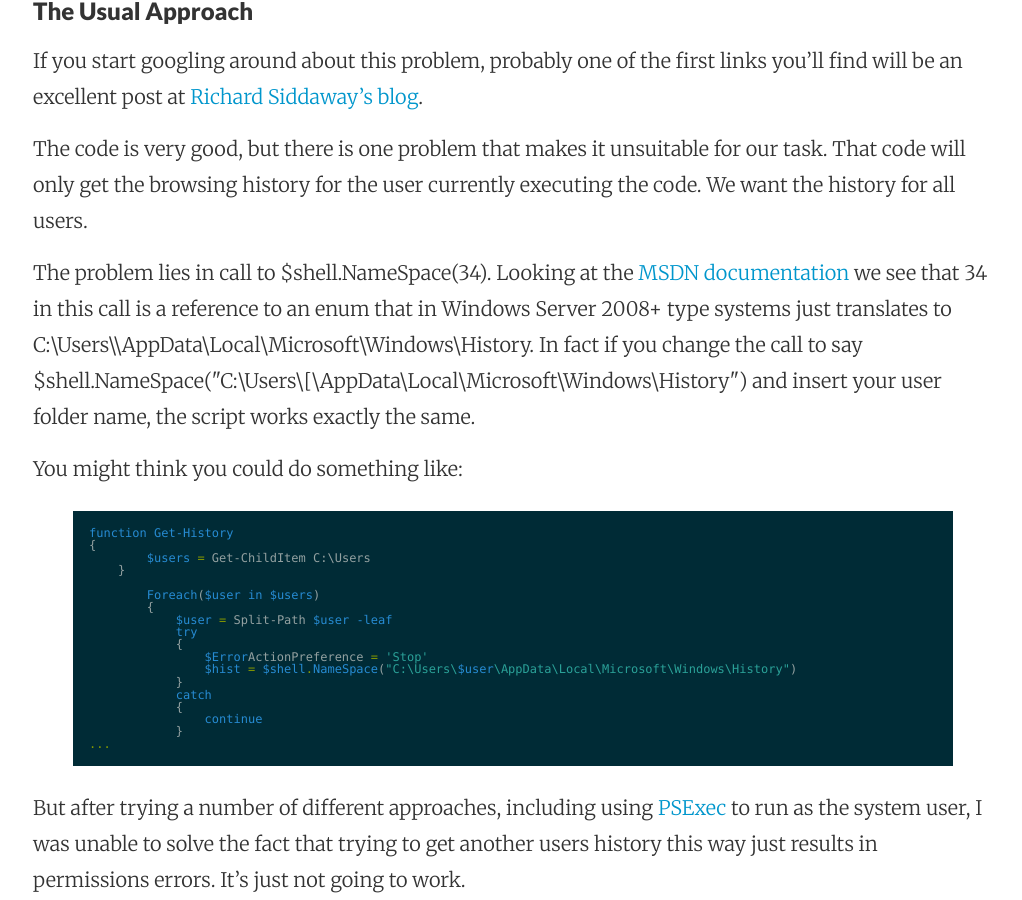
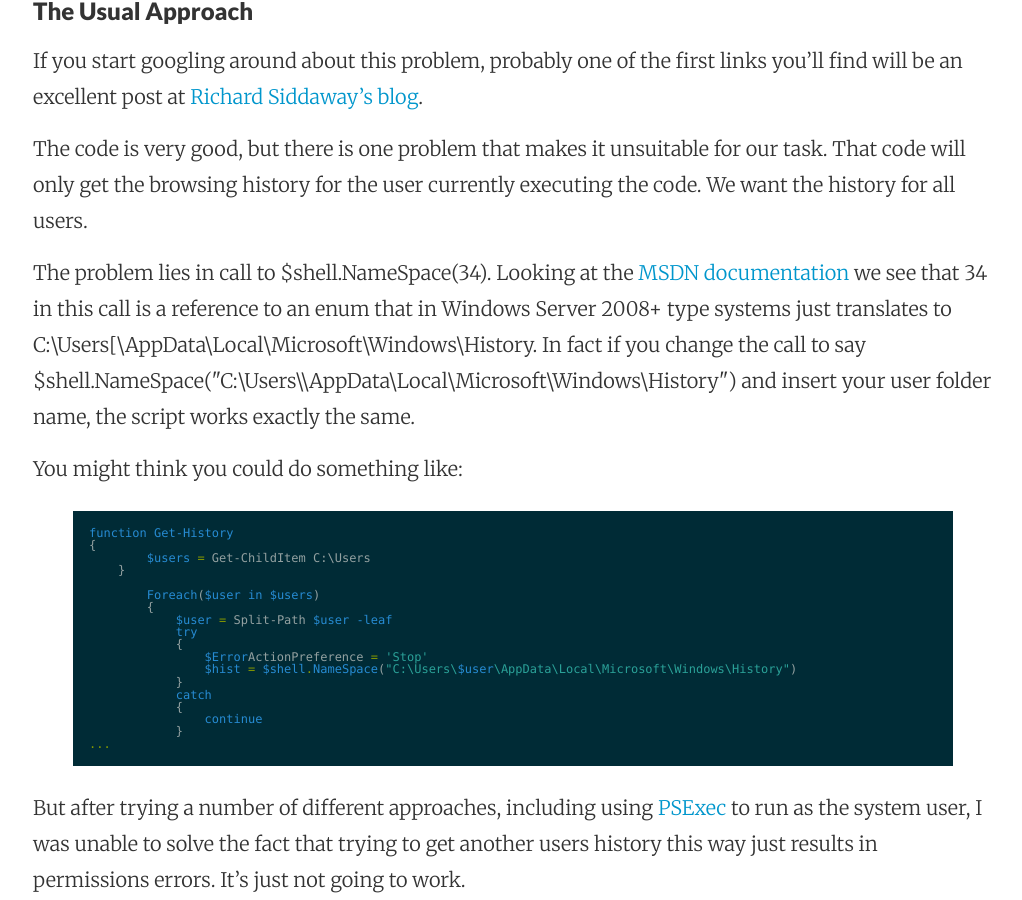
Before and after one commit to RandomNoun7/RandomNoun7.github.io, a Jekyll site: the page built from _posts/2015-07-29-get-browser-history.markdown, in a window 1280 px wide and 900 px high, scrolled down 800 px. Shown: the whole window, without its empty margins (127-1149 px from the left). Built offline with Jekyll 4.4.1, drawn with Linux system fonts in a browser that asks for light colours.

```diff
--- a/_posts/2015-07-29-get-browser-history.markdown
+++ b/_posts/2015-07-29-get-browser-history.markdown
@@ -14,7 +14,7 @@ If you start googling around about this problem, probably one of the first links
 
 The code is very good, but there is one problem that makes it unsuitable for our task. That code will only get the browsing history for the user currently executing the code. We want the history for all users.
 
-The problem lies in call to $shell.NameSpace(34). Looking at the [MSDN documentation](https://msdn.microsoft.com/en-us/library/windows/desktop/bb774096%28v=vs.85%29.aspx?f=255&MSPPError=-2147217396) we see that 34 in this call is a reference to an enum that in Windows Server 2008+ type systems just translates to C:\Users\\<currentUser>\AppData\Local\Microsoft\Windows\History. In fact if you change the call to say $shell.NameSpace("C:\Users\[<currentUser>\AppData\Local\Microsoft\Windows\History") and insert your user folder name, the script works exactly the same.
+The problem lies in call to $shell.NameSpace(34). Looking at the [MSDN documentation](https://msdn.microsoft.com/en-us/library/windows/desktop/bb774096%28v=vs.85%29.aspx?f=255&MSPPError=-2147217396) we see that 34 in this call is a reference to an enum that in Windows Server 2008+ type systems just translates to C:\Users\[<currentUser>\AppData\Local\Microsoft\Windows\History. In fact if you change the call to say $shell.NameSpace("C:\Users\<currentUser>\AppData\Local\Microsoft\Windows\History") and insert your user folder name, the script works exactly the same.
 
 You might think you could do something like:
 {%highlight powershell%}
```
